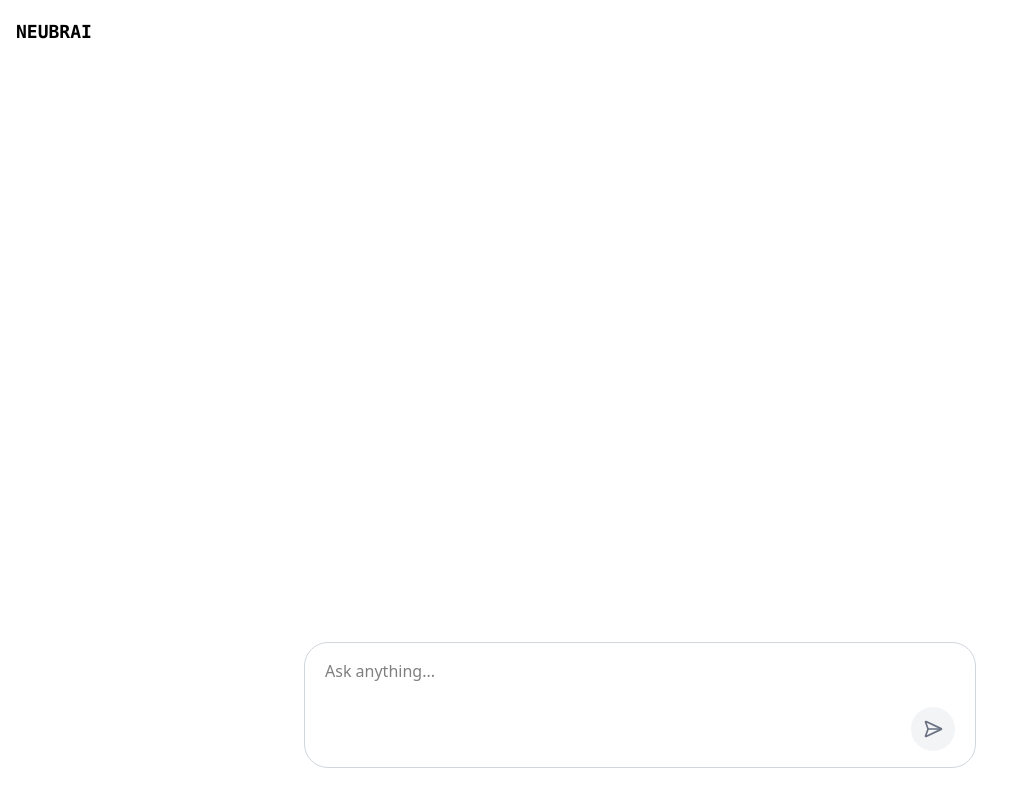
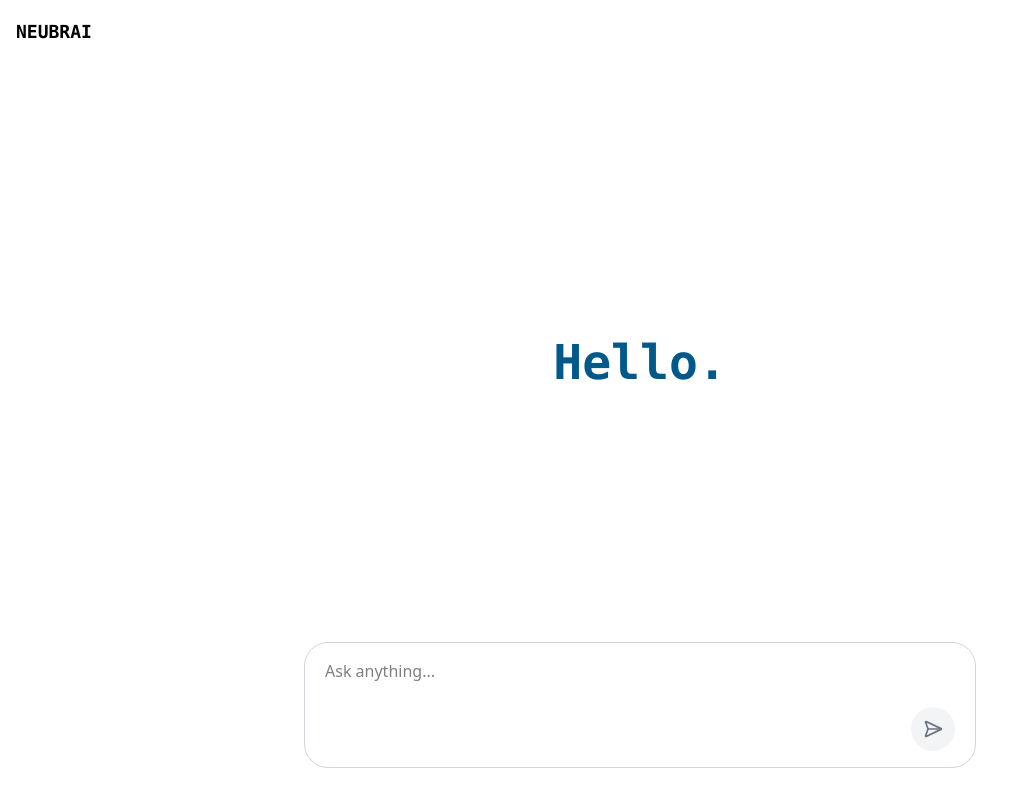
Before and after one commit to deiberchacon/neubrai, a Next.js app: page / in a window 1280 px wide. Shown: the top 806 px of the page, without its empty margins (0-1022 px from the left). Built offline with nearby package versions, Linux system fonts and the light colour scheme.

Commit message:
Style streaming and loadind messages

```diff
--- a/src/app/page.tsx
+++ b/src/app/page.tsx
@@ -122,6 +122,7 @@ const Home = () => {
         ref={scrollableRef}
         className="scrollbar flex h-[calc(100vh-205px)] flex-col overflow-y-auto p-4"
       >
+        {messages.length ? (
           <div className="mx-auto mb-12 flex w-full max-w-2xl flex-col gap-3">
             {/* Display the chat messages */}
             {messages.map((message, index) => (
@@ -142,6 +143,10 @@ const Home = () => {
 
             {/* Display the incoming message as it streams */}
             {incomingMessage && (
+              <div>
+                {isStreaming && (
+                  <div className="mb-2 font-mono text-gray-500">Typing...</div>
+                )}
                 <ChatMessageItem
                   message={{
                     role: 'assistant',
@@ -150,6 +155,7 @@ const Home = () => {
                   isLast={true}
                   offset={minScrollOffset.current}
                 />
+              </div>
             )}
 
             {isLoading && (
@@ -160,12 +166,20 @@ const Home = () => {
                 }}
                 isLast={true}
                 offset={minScrollOffset.current}
+                isLoading={isLoading}
               />
             )}
+          </div>
+        ) : (
+          <div className="mx-auto flex h-full w-full max-w-2xl items-center justify-center">
+            <h1 className="font-mono text-5xl font-bold text-sky-800">
+              Hello.
+            </h1>
+            {/* <p className="text-gray-500">Ask me anything...</p> */}
+          </div>
+        )}
 
-          {isStreaming && <div>Typing...</div>}
-        </div>
-
+        {/* Input form for the user to type their message */}
         <div className="fixed right-0 bottom-0 left-0 z-10 flex w-full justify-center bg-gradient-to-b from-transparent from-0% to-white to-40% px-4 pt-6 pb-8">
           <form
             onSubmit={handleSubmit}
--- a/src/components/ChatMessageItem.tsx
+++ b/src/components/ChatMessageItem.tsx
@@ -9,10 +9,11 @@ interface ChatMessageItemProps {
   isLast?: boolean;
   ref?: React.Ref<HTMLDivElement>;
   offset?: number;
+  isLoading?: boolean;
 }
 
 const ChatMessageItem = memo(
-  ({ message, isLast, ref, offset }: ChatMessageItemProps) => {
+  ({ message, isLast, ref, offset, isLoading }: ChatMessageItemProps) => {
     return (
       <div
         ref={ref}
@@ -20,7 +21,7 @@ const ChatMessageItem = memo(
         className={
           message.role === 'user'
             ? 'mb-4 w-full max-w-96 self-end rounded-tl-4xl rounded-b-4xl bg-sky-100 px-5 py-3'
-            : 'w-full'
+            : `w-full ${isLoading && 'mb-2 font-mono text-gray-500'}`
         }
       >
         {message.role === 'assistant' ? (
```
Lines whose indentation alone changed are shown as unchanged.
